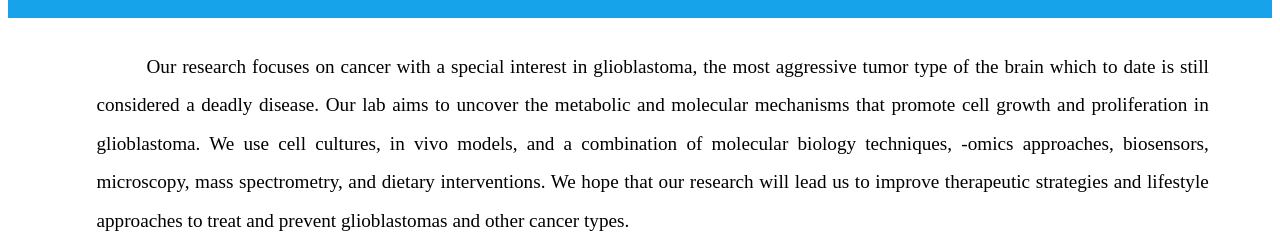
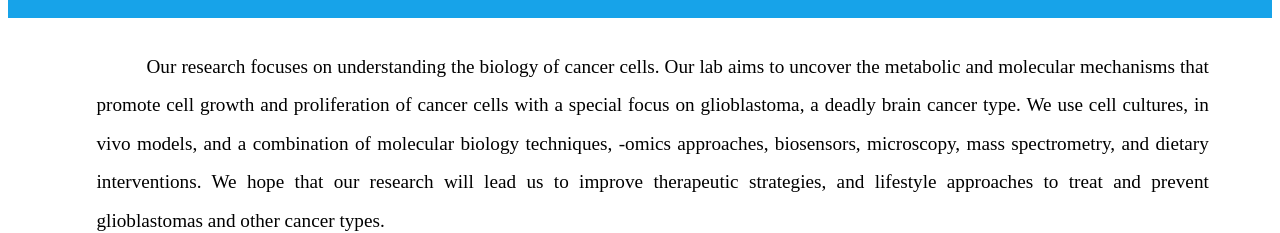
Before and after one commit to maricar86/LafitaNavarrolab, a plain HTML site: page index.html in a window 1280 px wide. Shown: the part 720-953 px from the top of the page. Drawn offline with Linux system fonts and the light colour scheme.

Commit message:
Update index.html

```diff
--- a/index.html
+++ b/index.html
@@ -29,11 +29,9 @@
 	</div>
 </header>
 	<p class="first-homepageparagraph">
-		Our research focuses on cancer with a special interest in glioblastoma,
-		the most aggressive tumor type of the brain which to date is still considered a deadly disease.
-		Our lab aims to uncover the metabolic and molecular mechanisms that promote cell growth and proliferation in glioblastoma.
-		We use cell cultures, in vivo models, and a combination of molecular biology techniques, -omics approaches, biosensors, microscopy, mass spectrometry, and dietary interventions.
-		We hope that our research will lead us to improve therapeutic strategies and lifestyle approaches to treat and prevent glioblastomas and other cancer types.
+		Our research focuses on understanding the biology of cancer cells.
+		Our lab aims to uncover the metabolic and molecular mechanisms that promote cell growth and proliferation of cancer cells with a special focus on glioblastoma, a deadly brain cancer type. We use cell cultures, in vivo models, and a combination of molecular biology techniques, -omics approaches, biosensors, microscopy, mass spectrometry, and dietary interventions.
+		We hope that our research will lead us to improve therapeutic strategies, and lifestyle approaches to treat and prevent glioblastomas and other cancer types.
 	</p>
 <h1 class="subhead1">
 Funding support
```
